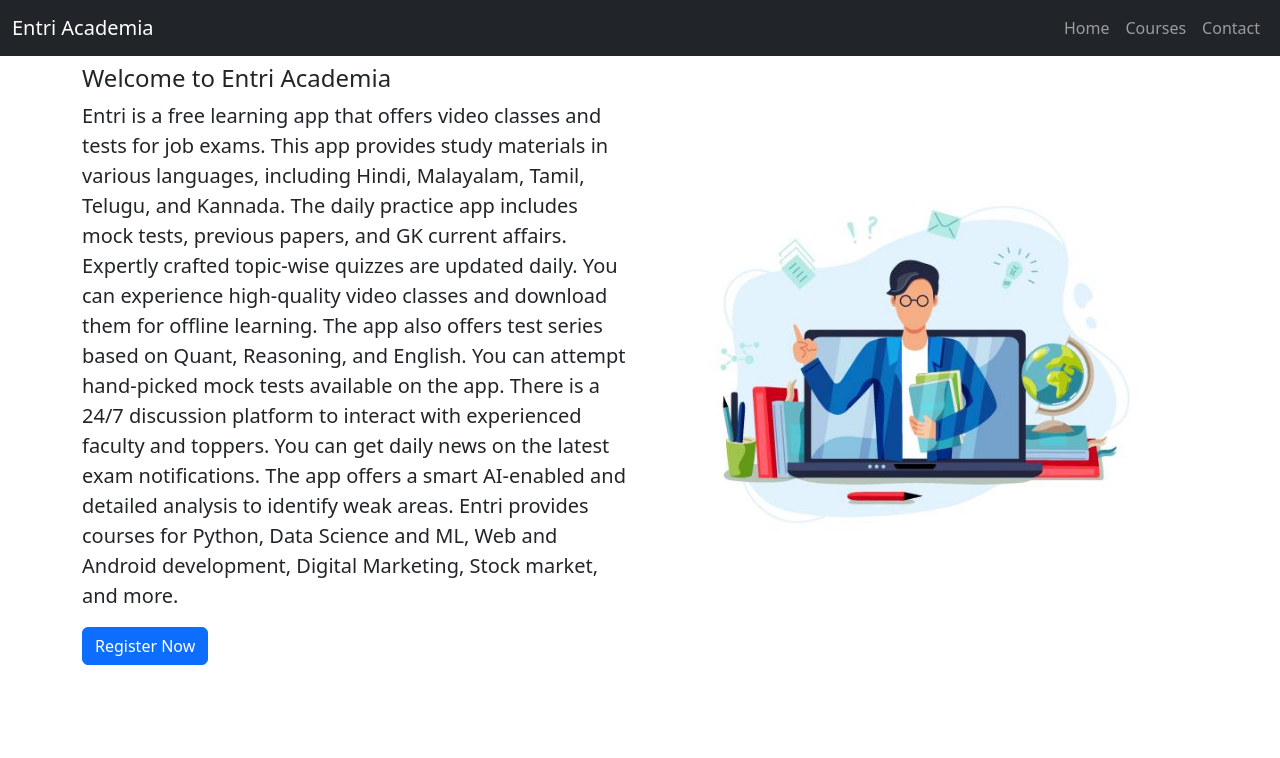
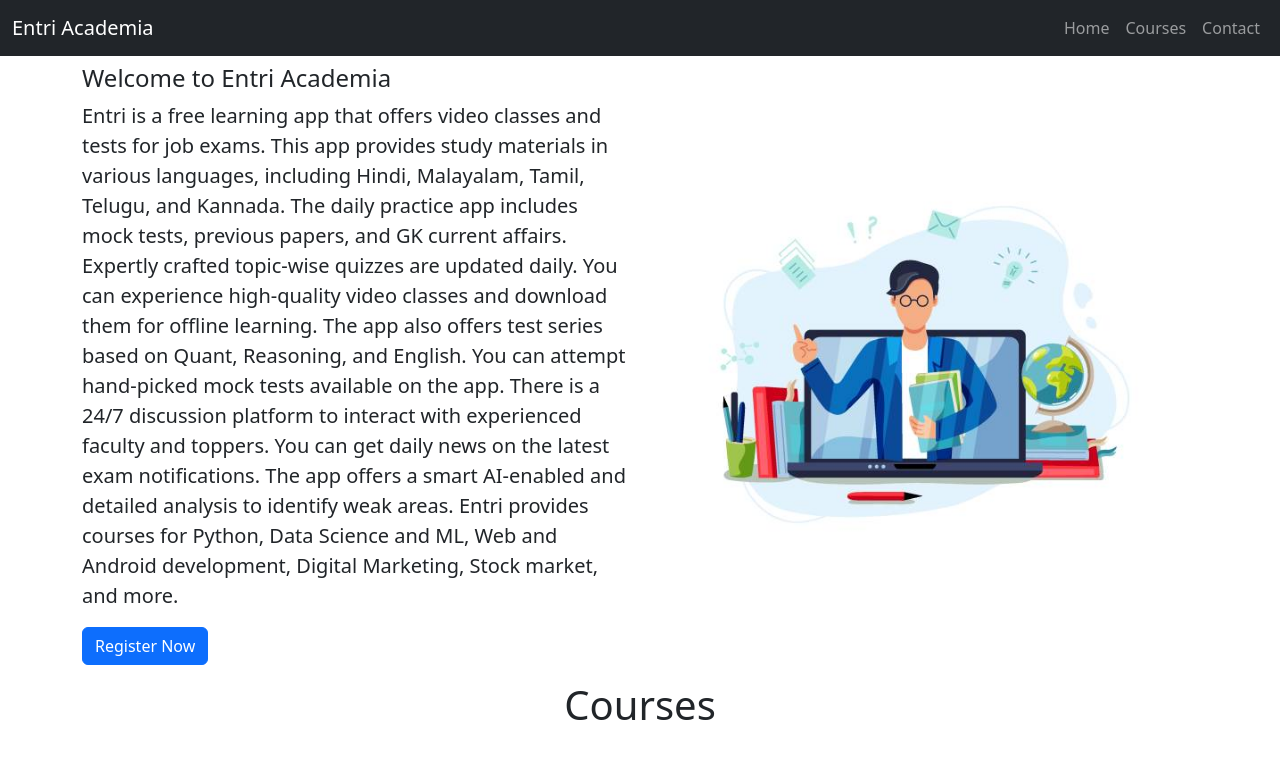
Before and after one commit to Vijendra-R/Bootstrap-Entri-Academia, a plain HTML site: page index.html in a window 1280 px wide. Drawn offline with nearby package versions, Linux system fonts and the light colour scheme.

Commit message:
Update index.html

```diff
--- a/index.html
+++ b/index.html
@@ -53,8 +53,18 @@
                 <div class="col-12 col-md-6">
                     <img src="./images/lead-img.jpg" alt="" width="100%" class="img-fluid">
                 </div>
+            </div>
+        </div>
+    </section>
+    <section>
+        <div class="container">
+            <div class="m-3 text-center">
+                <h1>Courses</h1>
+            </div>
+            <div class="row mb-4 g-5">
+                <div class="col col-12 col-md-6 col-lg-4">
 
-
+                </div>
             </div>
         </div>
     </section>
```
